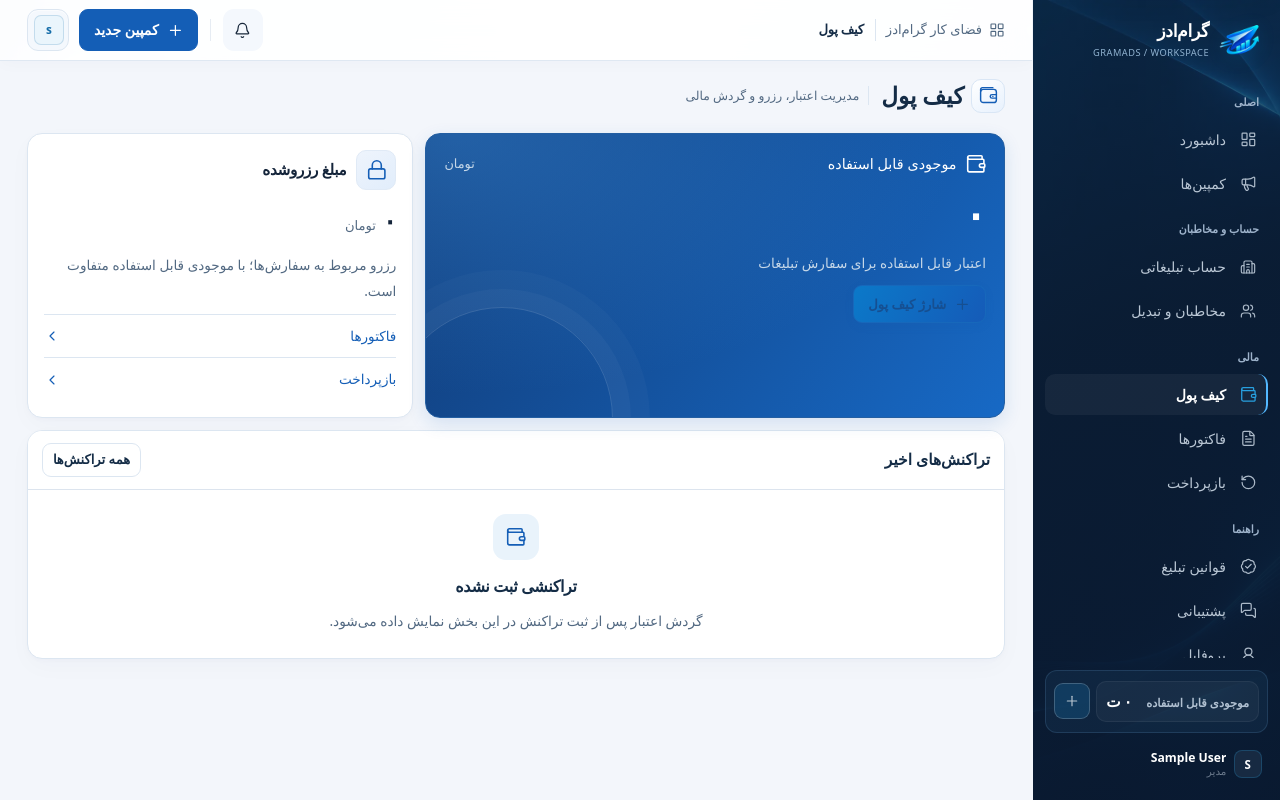
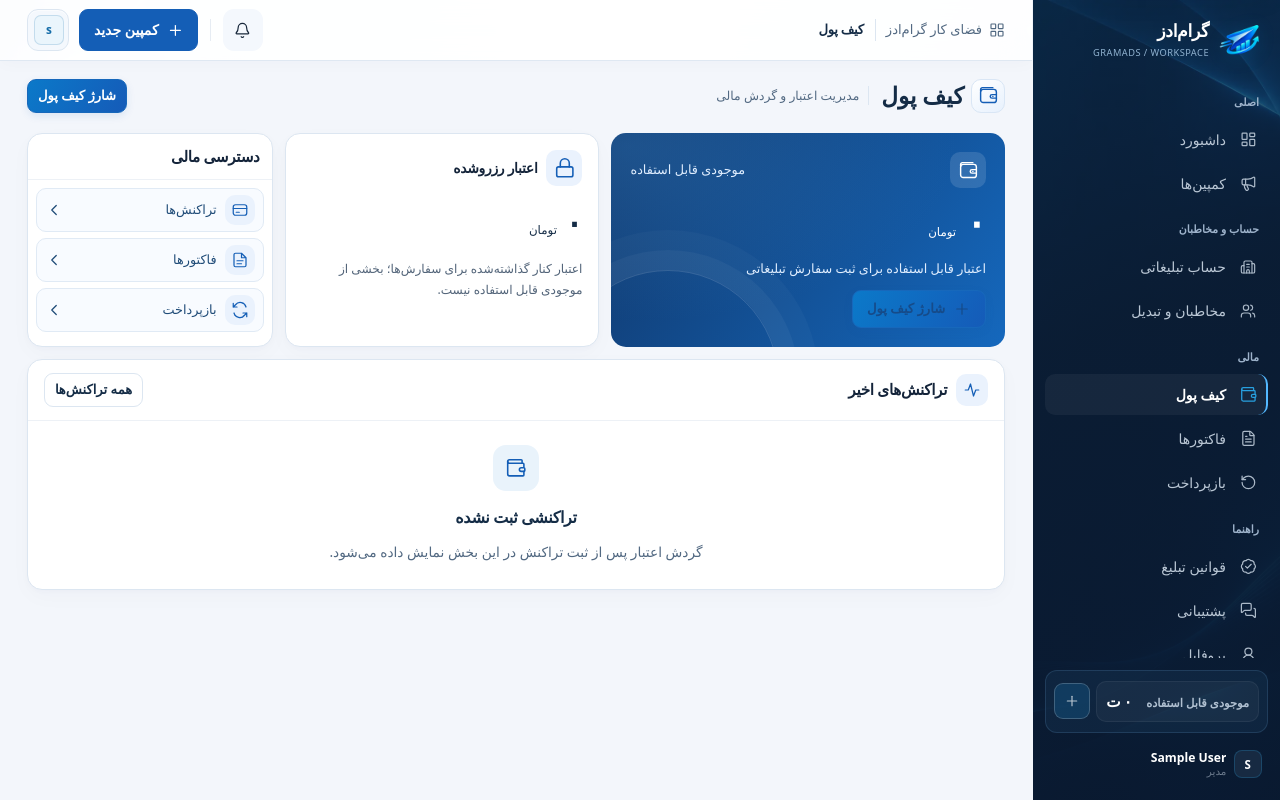
Before and after one commit to qashqaeii/TMADS, a Django app: page /finance/wallet/ in a window 1280 px wide. Run offline with Django 5.2, Linux system fonts and the light colour scheme; the visitor is signed in with stand-in values (Sample User, id 1); data that the repository does not hold is empty; parts of the project's set-up code (start-up, migrations or seed data) failed here and were passed over; some libraries are stand-ins or nearby versions; some web fonts are replaced.

Commit message:
design(finance): rebuild wallet composition, refund workflow and ledger surfaces

```diff
--- a/static/css/gramads-workspace-composition.css
+++ b/static/css/gramads-workspace-composition.css
@@ -93,3 +93,28 @@
 .is-app .ga-asset-top .ui-assets-toolbar{border-block:1px solid #eaf0f6;padding-block:10px}
 .is-app .ga-assets-workspace .ui-sensitive-panel summary{font-size:.85rem}
 @media(max-width:800px){.is-app .ga-account-top{grid-template-columns:minmax(0,1fr)}}
+
+/* Finance composition: balances, navigation and ledger independent of payment state. */
+.is-app .ga-wallet-summary{display:grid;grid-template-columns:minmax(0,1.25fr) minmax(0,1fr) minmax(190px,.78fr);gap:12px;align-items:stretch}
+.is-app .ga-wallet-balance{gap:10px;min-height:196px}
+.is-app .ga-wallet-balance .btn{justify-self:start}
+.is-app .ga-wallet-reserved .ga-panel-body{display:grid;gap:15px;height:100%;align-content:start}
+.is-app .ga-wallet-reserved h2{font-size:.87rem;margin:0}
+.is-app .ga-wallet-reserved .ga-amount{font-size:clamp(1.35rem,2.5vw,2rem);color:#142c46}
+.is-app .ga-wallet-reserved p{font-size:.76rem;line-height:1.8;margin:0}
+.is-app .ga-wallet-nav .ga-panel-body{display:grid;gap:6px;padding:8px}
+.is-app .ga-wallet-nav .ga-panel-head{padding:11px 12px}
+.is-app .ga-wallet-nav .ga-link-tile{padding:6px 8px}
+.is-app .ga-wallet-ledgers{display:grid;grid-template-columns:minmax(0,1fr);gap:12px;align-items:start}
+.is-app .ga-wallet-ledgers:has(.pay-history){grid-template-columns:minmax(0,1fr) minmax(0,1.35fr)}
+.is-app .ga-wallet-transactions .wallet-ledger{padding:0 14px}
+.is-app .ga-wallet-transactions .wallet-ledger .finance-line{gap:9px;padding:10px 0}
+.is-app .ga-wallet-transactions .finance-line>strong{font-size:.84rem;flex-shrink:0}
+.is-app .ga-wallet-transactions .ga-symbol{width:32px;height:32px}
+.is-app .ga-payment-workspace .pay-rail{padding:7px;margin:0;border-radius:12px}
+.is-app .ga-payment-workspace .pay-balance{background:linear-gradient(135deg,#103c77,#1769c5);color:#fff}
+.is-app .ga-payment-workspace .pay-balance :is(strong,small){color:#fff}
+.is-app .ga-payment-workspace .pay-result-card{border-radius:15px}
+.is-app .ga-invoice-workspace .finance-invoice{max-width:760px;margin-inline:auto}
+@media(max-width:1200px){.is-app .ga-wallet-summary{grid-template-columns:repeat(2,minmax(0,1fr))}.is-app .ga-wallet-nav{grid-column:1/-1}.is-app .ga-wallet-nav .ga-panel-body{grid-template-columns:repeat(3,minmax(0,1fr))}.is-app .ga-wallet-ledgers:has(.pay-history){grid-template-columns:minmax(0,1fr)}}
+@media(max-width:600px){.is-app .ga-wallet-summary{grid-template-columns:minmax(0,1fr)}.is-app .ga-wallet-nav .ga-panel-body{grid-template-columns:minmax(0,1fr)}.is-app .ga-wallet-balance{min-height:0}}
--- a/templates/finance/invoice_detail.html
+++ b/templates/finance/invoice_detail.html
@@ -4,10 +4,10 @@
 {% block page_title %}فاکتور {{ invoice.invoice_number }}{% endblock %}
 {% block container_class %}container-wide{% endblock %}
 {% block content %}
-<div class="app-stack finance-page ui-finance pay-invoice-page">
+<div class="app-stack finance-page ui-finance pay-invoice-page ga-invoice-workspace">
 {% url 'finance:invoices' as invoices_url %}
 {% include "includes/dash_header.html" with page_icon="file-text" eyebrow="فاکتور" title=invoice.invoice_number subtitle=invoice.created_at|jalali_datetime with_sub=1 action_url=invoices_url action_label="همه فاکتورها" %}
-<section class="card card-pad finance-invoice pay-invoice" aria-label="جزئیات فاکتور">
+<section class="ga-panel ga-panel-body finance-invoice pay-invoice" aria-label="جزئیات فاکتور">
   <div class="ui-invoice-masthead"><div><span class="ui-target-symbol" aria-hidden="true">{% include "includes/lucide_icon.html" with name="receipt" size="md" %}</span><h2 class="section-title">خلاصه فاکتور</h2></div><span class="muted" dir="ltr">{{ invoice.invoice_number }}</span></div><div class="ui-invoice-total"><span>مبلغ فاکتور</span><strong class="tabnums"><bdi>{{ invoice.amount_irr|irr_to_toman|format_irr }}</bdi> <small>تومان</small></strong></div>
   <div class="finance-line"><span>شرح</span><strong class="finance-invoice__description">{{ invoice.description|default:"—" }}</strong></div>
   {% if invoice.payment and invoice.payment.gateway == "zibal" %}<div class="finance-line"><span>درگاه</span><strong>زیبال</strong></div><div class="finance-line"><span>کد پیگیری پرداخت</span><code class="finance-invoice__reference" dir="ltr">{{ invoice.payment.provider_reference }}</code></div><a class="btn btn-ghost pay-invoice-link" href="{% url 'finance:payment_result' invoice.payment.id %}">مشاهده رسید پرداخت</a>{% endif %}
--- a/templates/finance/payment_result.html
+++ b/templates/finance/payment_result.html
@@ -4,7 +4,7 @@
 {% block container_class %}container-wide{% endblock %}
 {% block page_title %}نتیجه پرداخت{% endblock %}
 {% block content %}
-<div class="pay-flow pay-flow--result">
+<div class="pay-flow pay-flow--result ga-payment-workspace">
   {% include "includes/dash_header.html" with page_icon="shield-check" eyebrow="کیف پول" title="نتیجه پرداخت" subtitle="وضعیت درخواست شارژ و جزئیات قابل پیگیری" with_sub=1 %}
   {% if payment.status == 'verified' %}{% include "finance/includes/payment_rail.html" with stage=3 verified=True %}{% else %}{% include "finance/includes/payment_rail.html" with stage=3 %}{% endif %}
   <section class="pay-result-grid" aria-label="نتیجه و جزئیات پرداخت">
@@ -32,7 +32,7 @@
       {% endif %}
       {% if payment.status != 'failed' %}<a class="pay-secondary" href="{% url 'support:create' %}">نیاز به راهنمایی دارید؟</a>{% endif %}
     </article>
-    <aside class="pay-receipt" aria-labelledby="pay-receipt-heading">
+    <aside class="pay-receipt ga-panel" aria-labelledby="pay-receipt-heading">
       <div class="pay-heading"><span class="pay-heading-icon" aria-hidden="true">{% include "includes/lucide_icon.html" with name="receipt" size="md" %}</span><div><h2 id="pay-receipt-heading">جزئیات تراکنش</h2><p>اطلاعات لازم برای پیگیری</p></div></div>
       <dl>
         <div><dt>وضعیت</dt><dd><span class="pay-state pay-state--{{ payment.status }}">{% if payment.status == 'redirected' or payment.status == 'created' %}در انتظار تأیید{% else %}{{ payment.get_status_display }}{% endif %}</span></dd></div>
--- a/templates/finance/payment_start.html
+++ b/templates/finance/payment_start.html
@@ -4,7 +4,7 @@
 {% block container_class %}container-wide{% endblock %}
 {% block page_title %}آماده پرداخت{% endblock %}
 {% block content %}
-<div class="pay-flow pay-flow--handoff">
+<div class="pay-flow pay-flow--handoff ga-payment-workspace">
   {% include "includes/dash_header.html" with page_icon="credit-card" eyebrow="کیف پول" title="انتقال به درگاه پرداخت" subtitle="مبلغ و اطلاعات درخواست را پیش از پرداخت مرور کنید." with_sub=1 %}
   {% include "finance/includes/payment_rail.html" with stage=2 %}
   <section class="pay-result-grid">
@@ -15,7 +15,7 @@
       <a class="btn btn-primary pay-main-action" href="{{ gateway_url }}" referrerpolicy="origin">ورود به درگاه زیبال {% include "includes/lucide_icon.html" with name="arrow-left" size="btn" %}</a>
       <a class="pay-secondary" href="{% url 'finance:payment_result' payment.id %}">مشاهده وضعیت درخواست</a>
     </article>
-    <aside class="pay-receipt"><div class="pay-heading"><span class="pay-heading-icon" aria-hidden="true">{% include "includes/lucide_icon.html" with name="receipt" size="md" %}</span><div><h2>اطلاعات درخواست</h2><p>جزئیات قبل از پرداخت</p></div></div>
+    <aside class="pay-receipt ga-panel"><div class="pay-heading"><span class="pay-heading-icon" aria-hidden="true">{% include "includes/lucide_icon.html" with name="receipt" size="md" %}</span><div><h2>اطلاعات درخواست</h2><p>جزئیات قبل از پرداخت</p></div></div>
       <dl><div><dt>درگاه</dt><dd>زیبال</dd></div><div><dt>مبلغ</dt><dd>{{ payment.amount_irr|irr_to_toman|format_irr }} تومان</dd></div><div><dt>شناسه پیگیری درگاه</dt><dd><bdi>{{ payment.provider_reference }}</bdi></dd></div><div><dt>زمان ثبت</dt><dd><time datetime="{{ payment.created_at|date:'c' }}">{{ payment.created_at|jalali_datetime }}</time></dd></div></dl>
       <div class="pay-note"><span aria-hidden="true">{% include "includes/lucide_icon.html" with name="lock" size="sm" %}</span><span>اطلاعات کارت را فقط در صفحه بانکی وارد کنید. اعتبار کیف پول پس از تأیید سمت سرور ثبت می‌شود.</span></div>
       <a class="pay-inline-link" href="{% url 'finance:wallet' %}">بازگشت به کیف پول {% include "includes/lucide_icon.html" with name="arrow-left" size="sm" %}</a>
--- a/templates/finance/topup.html
+++ b/templates/finance/topup.html
@@ -4,11 +4,11 @@
 {% block container_class %}container-wide{% endblock %}
 {% block page_title %}شارژ کیف پول{% endblock %}
 {% block content %}
-<div class="app-stack finance-page ui-finance pay-flow pay-flow--checkout">
+<div class="app-stack finance-page ui-finance pay-flow pay-flow--checkout ga-payment-workspace">
   {% include "includes/dash_header.html" with page_icon="wallet" eyebrow="مالی" title="شارژ کیف پول" subtitle="به اندازه نیاز کمپین‌هایتان اعتبار اضافه کنید." with_sub=1 %}
   {% include "finance/includes/payment_rail.html" with stage=1 %}
   <div class="pay-checkout-grid">
-    <form method="post" class="pay-checkout-form" data-topup-form>
+    <form method="post" class="pay-checkout-form ga-panel" data-topup-form>
       {% csrf_token %}<input type="hidden" name="payment_nonce" value="{{ payment_nonce }}">
       <div class="pay-heading"><span class="pay-heading-icon" aria-hidden="true">{% include "includes/lucide_icon.html" with name="wallet" size="md" %}</span><div><h2>انتخاب مبلغ شارژ</h2><p>مبلغ را به تومان وارد کنید.</p></div></div>
       <div class="pay-amount-field field"><label for="topup-amount">مبلغ شارژ (تومان)</label><div class="pay-input-wrap"><input id="topup-amount" aria-describedby="topup-help" inputmode="numeric" name="amount_toman" type="number" min="1000" step="1" dir="ltr" placeholder="0" required><span>تومان</span></div><p id="topup-help" class="field-help">حداقل مبلغ شارژ ۱٬۰۰۰ تومان است.</p></div>
@@ -17,7 +17,7 @@
       <div class="ui-topup-total" aria-live="polite" data-topup-total hidden><span>مبلغ انتخاب‌شده</span><strong data-topup-value>—</strong></div>
       <div><button class="btn btn-primary pay-main-action" type="submit" data-payment-submit><span data-pay-submit-label>ادامه پرداخت</span>{% include "includes/lucide_icon.html" with name="arrow-left" size="btn" %}</button><a class="pay-secondary" href="{% url 'finance:wallet' %}">{% include "includes/lucide_icon.html" with name="arrow-right" size="sm" %} بازگشت به کیف پول</a></div>
     </form>
-    <aside class="pay-summary-card" aria-label="خلاصه کیف پول و راهنما">
+    <aside class="pay-summary-card ga-panel" aria-label="خلاصه کیف پول و راهنما">
       <h2>خلاصه کیف پول</h2>
       <div class="pay-balance"><small>موجودی قابل استفاده</small><strong>{{ wallet.available_irr|irr_to_toman|format_irr }} <small>تومان</small></strong></div>
       <ol class="pay-process"><li><span class="pay-process-icon" aria-hidden="true">{% include "includes/lucide_icon.html" with name="wallet" size="sm" %}</span> مبلغ مورد نظر را انتخاب کنید.</li><li><span class="pay-process-icon" aria-hidden="true">{% include "includes/lucide_icon.html" with name="lock" size="sm" %}</span> پرداخت را در صفحه بانکی تکمیل کنید.</li><li><span class="pay-process-icon" aria-hidden="true">{% include "includes/lucide_icon.html" with name="check-circle" size="sm" %}</span> پس از تأیید، اعتبار و فاکتور در حساب شما ثبت می‌شود.</li></ol>
--- a/templates/finance/transactions.html
+++ b/templates/finance/transactions.html
@@ -3,10 +3,10 @@
 {% block page_title %}تراکنش‌ها{% endblock %}
 {% block container_class %}container-wide{% endblock %}
 {% block content %}
-<div class="app-stack finance-page ui-finance">
+<div class="app-stack finance-page ui-finance ga-transactions-workspace">
 {% url 'finance:wallet' as wallet_url %}
 {% include "includes/dash_header.html" with page_icon="credit-card" eyebrow="مالی" title="تراکنش‌ها" action_url=wallet_url action_label="کیف پول" %}
-<article class="card table-card card--lift">
+<article class="ga-panel ga-data-panel"><header class="ga-panel-head"><div class="ga-panel-title"><span class="ga-symbol">{% include "includes/gramads_workspace_icon.html" with name="activity" %}</span><div><h2>گردش اعتبار</h2><p>تغییرات ثبت‌شده موجودی حساب</p></div></div><small class="muted">{{ entries|length|format_count }} تراکنش</small></header>
   <div class="table-wrap" tabindex="0" role="region" aria-label="تاریخچه تراکنش‌ها">
     <table class="data-table ui-finance-table">
       <caption class="sr-only">تاریخچه تراکنش‌ها</caption>
--- a/templates/finance/wallet.html
+++ b/templates/finance/wallet.html
@@ -4,35 +4,30 @@
 {% block page_title %}کیف پول{% endblock %}
 {% block container_class %}container-wide{% endblock %}
 {% block content %}
-<div class="app-stack finance-page ui-finance pay-wallet">
+<div class="app-stack finance-page ui-finance pay-wallet ga-wallet-workspace">
 {% url 'finance:topup' as topup_url %}
-{% include "includes/dash_header.html" with page_icon="wallet" title="کیف پول" subtitle="مدیریت اعتبار، رزرو و گردش مالی" with_sub=1 %}
-<section class="ui-wallet-layout" aria-label="خلاصه کیف پول">
-  <article class="ui-wallet-feature">
-    <div class="ui-wallet-feature__head"><span>{% include "includes/lucide_icon.html" with name="wallet" size="md" %} موجودی قابل استفاده</span><span class="ui-wallet-currency">تومان</span></div>
-    <strong class="ui-wallet-amount tabnums">{{ wallet.available_irr|irr_to_toman|format_irr }}</strong>
-    <p>اعتبار قابل استفاده برای سفارش تبلیغات</p>
-    <a class="btn btn-primary" href="{% url 'finance:topup' %}">{% include "includes/lucide_icon.html" with name="plus" size="btn" %} شارژ کیف پول</a>
-  </article>
-  <article class="ui-finance-summary">
-    <header><span class="ui-target-symbol" aria-hidden="true">{% include "includes/lucide_icon.html" with name="lock" size="md" %}</span><h2>مبلغ رزروشده</h2></header>
-    <strong class="ui-finance-amount tabnums">{{ wallet.reserved_irr|irr_to_toman|format_irr }} <small>تومان</small></strong>
-    <p>رزرو مربوط به سفارش‌ها؛ با موجودی قابل استفاده متفاوت است.</p>
-    <div class="ui-finance-links"><a href="{% url 'finance:invoices' %}">فاکتورها {% include "includes/lucide_icon.html" with name="chevron-left" size="sm" %}</a><a href="{% url 'finance:refunds' %}">بازپرداخت {% include "includes/lucide_icon.html" with name="chevron-left" size="sm" %}</a></div>
-  </article>
+{% include "includes/dash_header.html" with page_icon="wallet" title="کیف پول" subtitle="مدیریت اعتبار و گردش مالی" action_url=topup_url action_label="شارژ کیف پول" action_primary=1 %}
+<section class="ga-wallet-summary" aria-label="خلاصه کیف پول">
+  <article class="ga-feature ga-wallet-balance"><div class="ga-feature-head"><span class="ga-symbol">{% include "includes/gramads_workspace_icon.html" with name="wallet" size="md" %}</span><small>موجودی قابل استفاده</small></div><div class="ga-amount"><bdi>{{ wallet.available_irr|irr_to_toman|format_irr }}</bdi> <span class="ga-unit">تومان</span></div><p>اعتبار قابل استفاده برای ثبت سفارش تبلیغاتی</p><a class="btn btn-primary" href="{{ topup_url }}">{% include "includes/gramads_workspace_icon.html" with name="plus" %} شارژ کیف پول</a></article>
+  <article class="ga-panel ga-wallet-reserved"><div class="ga-panel-body"><div class="ga-panel-title"><span class="ga-symbol">{% include "includes/lucide_icon.html" with name="lock" size="md" %}</span><h2>اعتبار رزروشده</h2></div><div class="ga-wallet-reserved-value ga-amount"><bdi>{{ wallet.reserved_irr|irr_to_toman|format_irr }}</bdi> <span class="ga-unit">تومان</span></div><p class="muted">اعتبار کنار گذاشته‌شده برای سفارش‌ها؛ بخشی از موجودی قابل استفاده نیست.</p></div></article>
+  <nav class="ga-panel ga-wallet-nav" aria-label="دسترسی مالی"><header class="ga-panel-head"><h2>دسترسی مالی</h2></header><div class="ga-panel-body">
+    <a class="ga-link-tile" href="{% url 'finance:transactions' %}"><span class="ga-symbol">{% include "includes/gramads_workspace_icon.html" with name="credit-card" %}</span><span>تراکنش‌ها</span>{% include "includes/gramads_workspace_icon.html" with name="chevron-left" %}</a>
+    <a class="ga-link-tile" href="{% url 'finance:invoices' %}"><span class="ga-symbol">{% include "includes/gramads_workspace_icon.html" with name="file-text" %}</span><span>فاکتورها</span>{% include "includes/gramads_workspace_icon.html" with name="chevron-left" %}</a>
+    <a class="ga-link-tile" href="{% url 'finance:refunds' %}"><span class="ga-symbol">{% include "includes/gramads_workspace_icon.html" with name="refresh-cw" %}</span><span>بازپرداخت</span>{% include "includes/gramads_workspace_icon.html" with name="chevron-left" %}</a>
+  </div></nav>
 </section>
-{% if recent_payments %}<article class="card card-pad pay-history" aria-labelledby="bank-payment-history"><header><div><h2 id="bank-payment-history" class="section-title">پرداخت‌های بانکی اخیر</h2><p class="muted">تلاش‌های شارژ و وضعیت تأیید آنها</p></div><a class="btn btn-ghost btn-sm" href="{% url 'finance:topup' %}">شارژ کیف پول</a></header><ul>{% for payment in recent_payments %}<li><div class="pay-history-amount"><strong><bdi>{{ payment.amount_irr|irr_to_toman|format_irr }}</bdi> تومان</strong><small><time datetime="{{ payment.created_at|date:'c' }}">{{ payment.created_at|jalali_datetime }}</time></small></div><span class="pay-state pay-state--{{ payment.status }}">{% if payment.status == 'redirected' or payment.status == 'created' %}در انتظار تأیید{% else %}{{ payment.get_status_display }}{% endif %}</span><a class="btn btn-ghost btn-sm" href="{% url 'finance:payment_result' payment.id %}">{% if payment.status == 'verified' %}رسید{% else %}پیگیری{% endif %} {% include "includes/lucide_icon.html" with name="chevron-left" size="sm" %}</a></li>{% endfor %}</ul></article>{% endif %}
-<article class="card table-card card--lift">
-  <header class="dash-panel__head" style="border-bottom:1px solid var(--border-default)">
-    <div class="dash-panel__title"><h2 class="section-title">تراکنش‌های اخیر</h2></div>
+<div class="ga-wallet-ledgers">{% if recent_payments %}<article class="card card-pad pay-history" aria-labelledby="bank-payment-history"><header><div><h2 id="bank-payment-history" class="section-title">پرداخت‌های بانکی اخیر</h2><p class="muted">تلاش‌های شارژ و وضعیت تأیید آنها</p></div><a class="btn btn-ghost btn-sm" href="{% url 'finance:topup' %}">شارژ کیف پول</a></header><ul>{% for payment in recent_payments %}<li><div class="pay-history-amount"><strong><bdi>{{ payment.amount_irr|irr_to_toman|format_irr }}</bdi> تومان</strong><small><time datetime="{{ payment.created_at|date:'c' }}">{{ payment.created_at|jalali_datetime }}</time></small></div><span class="pay-state pay-state--{{ payment.status }}">{% if payment.status == 'redirected' or payment.status == 'created' %}در انتظار تأیید{% else %}{{ payment.get_status_display }}{% endif %}</span><a class="btn btn-ghost btn-sm" href="{% url 'finance:payment_result' payment.id %}">{% if payment.status == 'verified' %}رسید{% else %}پیگیری{% endif %} {% include "includes/lucide_icon.html" with name="chevron-left" size="sm" %}</a></li>{% endfor %}</ul></article>{% endif %}
+<article class="ga-panel ga-data-panel ga-wallet-transactions">
+  <header class="ga-panel-head">
+    <div class="ga-panel-title"><span class="ga-symbol">{% include "includes/gramads_workspace_icon.html" with name="activity" %}</span><h2>تراکنش‌های اخیر</h2></div>
     <a class="btn btn-ghost btn-sm" href="{% url 'finance:transactions' %}">همه تراکنش‌ها</a>
   </header>
   <ul class="wallet-ledger">
     {% for e in recent_entries %}
-    <li class="finance-line"><span class="finance-entry"><span>{{ e.get_entry_type_display }}</span><time class="muted" datetime="{{ e.created_at|date:'c' }}">{{ e.created_at|jalali_datetime }}</time></span><strong class="tabnums"><bdi>{{ e.amount_irr|irr_to_toman|format_irr }}</bdi> تومان</strong></li>
+    <li class="finance-line"><div class="ga-row-identity"><span class="ga-symbol">{% include "includes/gramads_workspace_icon.html" with name="wallet" %}</span><div><strong>{{ e.get_entry_type_display }}</strong><small><time datetime="{{ e.created_at|date:'c' }}">{{ e.created_at|jalali_datetime }}</time></small></div></div><strong class="tabnums"><bdi>{{ e.amount_irr|irr_to_toman|format_irr }}</bdi> تومان</strong></li>
     {% empty %}<li><div class="ui-empty"><span class="ui-empty__icon" aria-hidden="true">{% include "includes/lucide_icon.html" with name="wallet" size="md" %}</span><h2>تراکنشی ثبت نشده</h2><p>گردش اعتبار پس از ثبت تراکنش در این بخش نمایش داده می‌شود.</p></div></li>{% endfor %}
   </ul>
 
-</article>
+</article></div>
 </div>
 {% endblock %}
```
Also changed, not shown: templates/finance/invoices.html (+6 -8 lines), templates/finance/refunds.html (+8 -9 lines).
